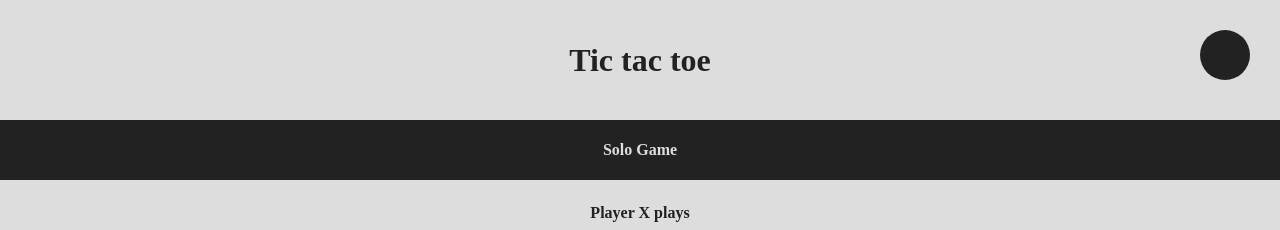
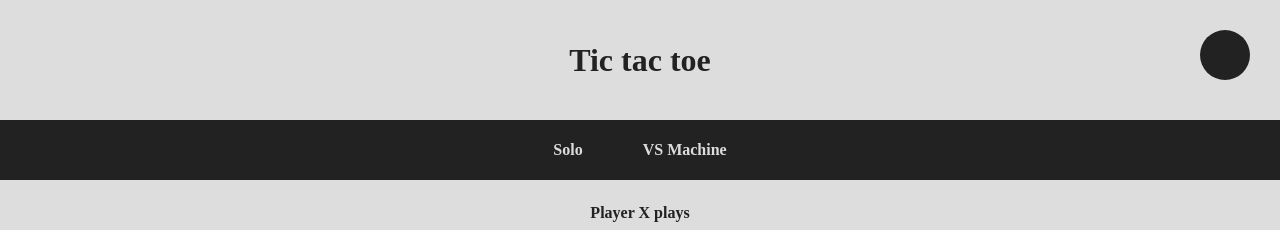
Before and after one commit to eduardocruzpalacios/tic-tac-toe-react, a React (Create React App) app: page / in a window 1280 px wide. Shown: the top 230 px of the page. Built offline with nearby package versions, Linux system fonts and the light colour scheme.

Commit message:
Add transition style to Nav component

```diff
--- a/src/components/organisms/Nav/Nav.tsx
+++ b/src/components/organisms/Nav/Nav.tsx
@@ -8,10 +8,13 @@ export const Nav: React.FC = () => {
 
   return (
     <React.Fragment>
-      <NavStyled>
+      <NavStyled className={theme}>
         <ul>
           <li>
-            <Link to="/">Solo Game</Link>
+            <Link to="/">Solo</Link>
+          </li>
+          <li>
+            <Link to="/vsmachine">VS Machine</Link>
           </li>
         </ul>
       </NavStyled>
--- a/src/components/organisms/Nav/styled.ts
+++ b/src/components/organisms/Nav/styled.ts
@@ -9,7 +9,6 @@ export const MainStyled = Styled.main`
 `;
 
 export const NavStyled = Styled.nav`
-  background-color: ${blackColor};
   & ul {
     display: flex;
     height: ${space60};
@@ -20,7 +19,6 @@ export const NavStyled = Styled.nav`
       height: inherit;
       & a {
         align-items: center;
-        color: ${whiteColor};
         display: flex;
         font-weight: bold;
         height: inherit;
@@ -29,10 +27,26 @@ export const NavStyled = Styled.nav`
         text-decoration: none;
         transition: 0.5s ease-in-out;
       }
-      & a:hover {
-        background-color: ${whiteColor};
-        color: ${blackColor};
-      }
     }
   }
+  &.light {
+    background-color: ${blackColor};
+    & a {
+      color: ${whiteColor};
+    }
+    & a:hover {
+      background-color: ${whiteColor};
+      color: ${blackColor};
+    }
+  }
+  &.dark {
+    background-color: ${whiteColor};
+    & a {
+      color: ${blackColor};
+    }
+    & a:hover {
+      background-color: ${blackColor};
+      color: ${whiteColor};
+      }
+  }
 `;
```
